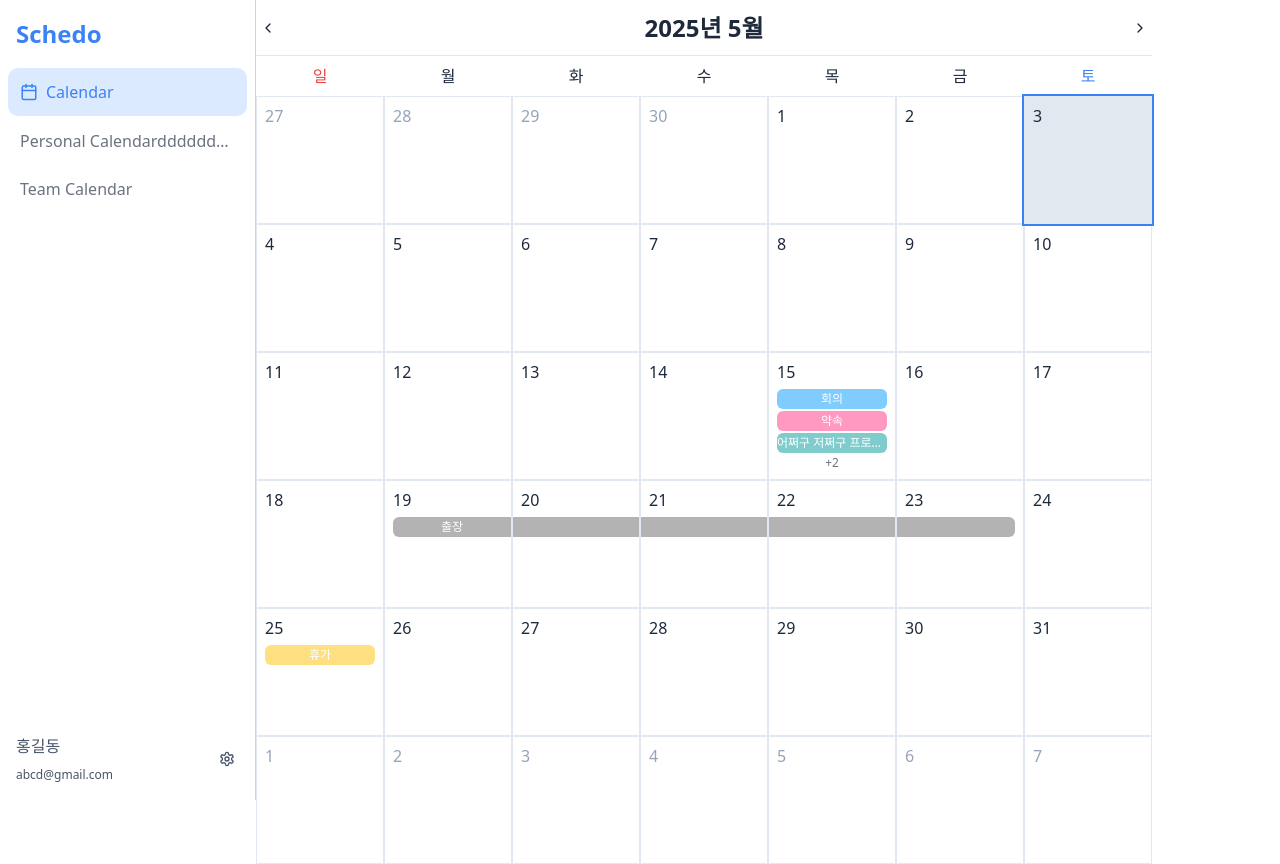
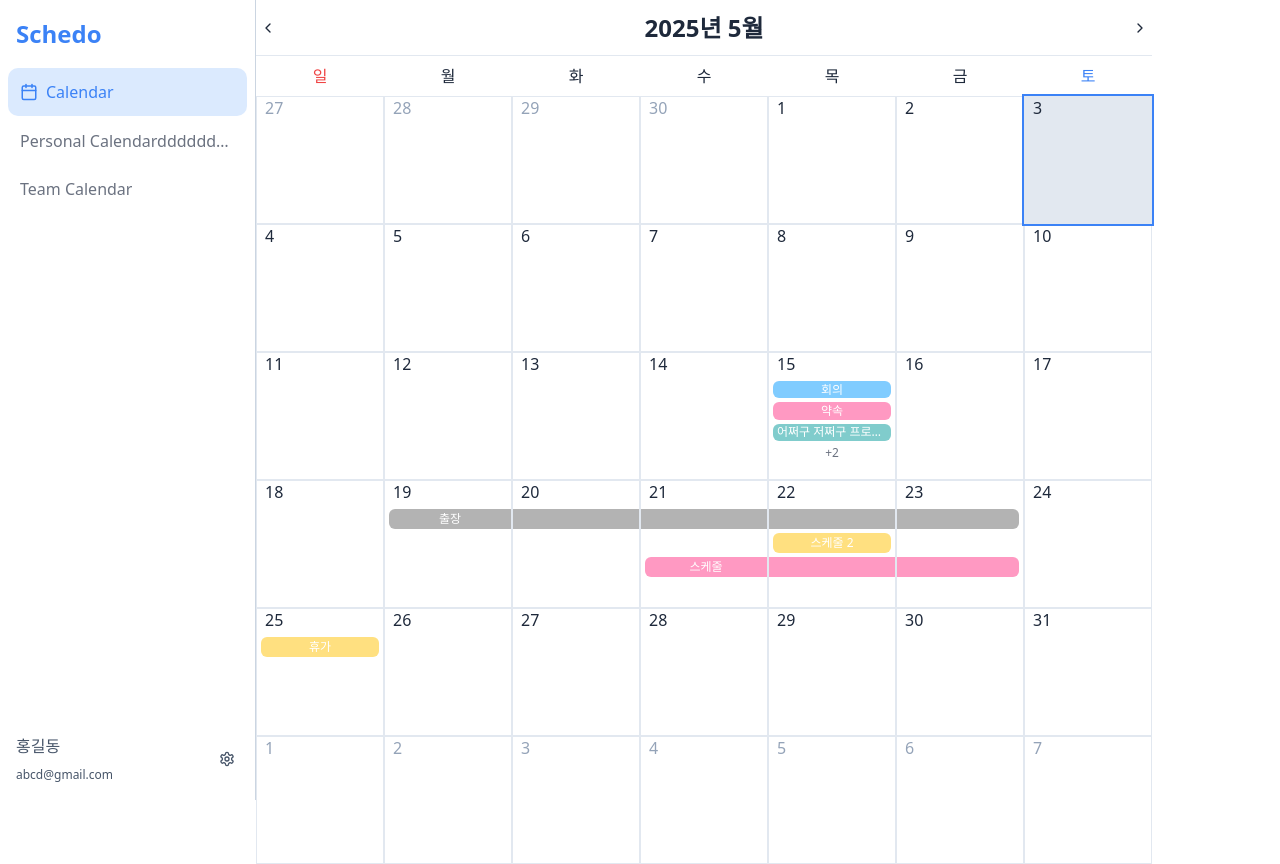
Before and after one commit to Scheduo/Front, a React (Vite) app: page / in a window 1280 px wide. Built offline with nearby package versions, Linux system fonts and the light colour scheme; a web font is replaced by a local one.

Commit message:
:sparkles: [Feat]: 여러 날짜에 걸친 스케줄이 모든 날짜에서 동일한 줄을 유지하도록 수정

```diff
--- a/src/widgets/Calendar/index.tsx
+++ b/src/widgets/Calendar/index.tsx
@@ -1,7 +1,7 @@
 import { Button } from "@/shared/ui/button";
 import { ChevronLeft, ChevronRight } from "lucide-react";
 import { useMemo, useState } from "react";
-import { sampleEvents } from "./sampleData";
+import { CurrentMonthEvents } from "./sampleData";
 
 export type Event = {
   id: string;
@@ -65,12 +65,57 @@ export const Calendar = () => {
     return days;
   }, [currentDate]);
 
-  // 특정 날짜의 일정들 가져오기
-  const getEventsForDate = (date: Date) => {
-    return sampleEvents.filter(
-      (event) => isSameDay(event.startDate, date) || (date >= event.startDate && date <= event.endDate),
-    );
-  };
+  // interval packing 방식으로 각 이벤트별로 줄(인덱스)을 배정
+  const eventMatrix = useMemo(() => {
+    const matrix: { [date: string]: (Event | null)[] } = {};
+    const allEvents = CurrentMonthEvents;
+    // 한 달 전체 날짜 리스트
+    const allDates = calendarDays.map(({ date }) => new Date(date.getFullYear(), date.getMonth(), date.getDate()));
+
+    // 각 이벤트별로 줄(인덱스) 할당
+    type PlacedEvent = Event & { row: number };
+    const placedEvents: PlacedEvent[] = [];
+    // 각 날짜별로 해당 줄(row)에 어떤 이벤트가 있는지 기록
+    const dateRowMap: { [date: string]: (string | null)[] } = {};
+    for (const date of allDates) {
+      dateRowMap[date.toDateString()] = [];
+    }
+
+    for (const event of allEvents) {
+      // 이벤트가 걸쳐 있는 날짜들
+      const eventDates = allDates.filter((d) => d >= event.startDate && d <= event.endDate);
+      // 각 날짜별로 이미 사용 중인 row를 확인
+      let row = 0;
+      while (true) {
+        // 이 이벤트가 걸친 모든 날짜에서 row가 비어있는지 확인
+        const conflict = eventDates.some((d) => dateRowMap[d.toDateString()][row] != null);
+        if (!conflict) break;
+        row++;
+      }
+      // 해당 row에 이벤트를 배치
+      for (const d of eventDates) {
+        dateRowMap[d.toDateString()][row] = event.id;
+      }
+      placedEvents.push({ ...event, row });
+    }
+
+    // 날짜별로 row 인덱스에 맞는 이벤트를 채움
+    for (const date of allDates) {
+      const rowArr: (Event | null)[] = [];
+      const rowIds = dateRowMap[date.toDateString()];
+      for (let i = 0; i < rowIds.length; i++) {
+        const eventId = rowIds[i];
+        if (eventId) {
+          const event = allEvents.find((e) => e.id === eventId) || null;
+          rowArr.push(event);
+        } else {
+          rowArr.push(null);
+        }
+      }
+      matrix[date.toDateString()] = rowArr;
+    }
+    return matrix;
+  }, [calendarDays]);
 
   // 날짜 비교 함수
   const isSameDay = (date1: Date, date2: Date) => {
@@ -120,14 +165,24 @@ export const Calendar = () => {
       {/* 날짜 그리드 */}
       <div className="grid grid-cols-7">
         {calendarDays.map(({ date, isCurrentMonth }, index) => {
-          const events = getEventsForDate(date);
           const isSelected = isSelectedDate(date);
+          const dayKey = date.toDateString();
+          const dayEvents = eventMatrix[dayKey] || [];
+
+          // dayEvents의 각 이벤트에 대해 고유 key를 부여
+          // null인 경우에도, 이전 날짜에서 같은 인덱스에 있던 이벤트의 id를 key로 사용
+          // 그렇지 않으면 undefined가 key가 됨
+          let prevEventIds: (string | undefined)[] = [];
+          if (index > 0) {
+            const prevDayKey = calendarDays[index - 1].date.toDateString();
+            prevEventIds = (eventMatrix[prevDayKey] || []).map((e) => e?.id);
+          }
 
           return (
             <button
               type="button"
               key={`${date.getTime()}-${index}`}
-              className={`relative flex h-32 w-32 flex-col items-start justify-start overflow-hidden border border-grayscale-200 py-2 transition-colors hover:cursor-pointer ${
+              className={`relative flex h-32 w-32 flex-col items-start justify-start overflow-hidden border border-grayscale-200 transition-colors hover:cursor-pointer ${
                 isCurrentMonth ? "hover:bg-grayscale-100" : "text-grayscale-400"
               } ${isSelected ? "z-10 bg-grayscale-200 ring-2 ring-primary-main" : "z-0"}`}
               onClick={() => setSelectedDate(date)}
@@ -143,31 +198,35 @@ export const Calendar = () => {
 
               {/* 일정 표시 */}
               {isCurrentMonth && (
-                <div className="h-20 w-full space-y-0.5 overflow-visible">
-                  {events.slice(0, 3).map((event) => {
+                <div className="flex h-20 w-full flex-col gap-1 overflow-visible">
+                  {dayEvents.slice(0, 3).map((event, eventIndex) => {
+                    const key = event ? event.id : prevEventIds[eventIndex] || `empty-${index}-${eventIndex}`;
+                    if (!event) {
+                      return <div key={key} style={{ height: "20px" }} />;
+                    }
                     const isStart = isSameDay(event.startDate, date);
                     const isEnd = isSameDay(event.endDate, date);
                     const isMiddle = !isStart && !isEnd;
 
                     return (
                       <div
-                        key={event.id}
+                        key={key}
                         className={`h-5 text-medium-s ${event.color} flex items-center justify-center overflow-hidden ${
-                          isStart ? "ml-2 rounded-l-sm" : ""
-                        } ${isEnd ? "mr-2 rounded-r-sm" : ""} ${
+                          isStart ? "ml-1 rounded-l-sm" : ""
+                        } ${isEnd ? " mr-1 rounded-r-sm" : ""} ${
                           isMiddle ? "rounded-none" : ""
                         } relative z-10 text-grayscale-white`}
                         title={event.title}
                       >
                         {isStart && (
-                          <div className="overflow-hidden text-ellipsis whitespace-nowrap">{event.title}</div>
+                          <div className="overflow-hidden text-ellipsis whitespace-nowrap px-1">{event.title}</div>
                         )}
                       </div>
                     );
                   })}
-                  {events.length > 3 && (
+                  {dayEvents.filter(Boolean).length > 3 && (
                     <div className="flex h-4 items-center justify-center text-center text-grayscale-500 text-xs">
-                      +{events.length - 3}
+                      +{dayEvents.filter(Boolean).length - 3}
                     </div>
                   )}
                 </div>
--- a/src/widgets/Calendar/sampleData.ts
+++ b/src/widgets/Calendar/sampleData.ts
@@ -1,6 +1,6 @@
 import type { Event } from "./index";
 
-export const sampleEvents: Event[] = [
+export const CurrentMonthEvents: Event[] = [
   {
     id: "1",
     title: "프로젝트 마감일",
@@ -57,4 +57,19 @@ export const sampleEvents: Event[] = [
     endDate: new Date(2025, 4, 25),
     color: "bg-category-amber",
   },
+
+  {
+    id: "9",
+    title: "스케줄 2",
+    startDate: new Date(2025, 4, 22),
+    endDate: new Date(2025, 4, 22),
+    color: "bg-category-amber",
+  },
+  {
+    id: "10",
+    title: "스케줄",
+    startDate: new Date(2025, 4, 21),
+    endDate: new Date(2025, 4, 23),
+    color: "bg-category-pink",
+  },
 ];
```
